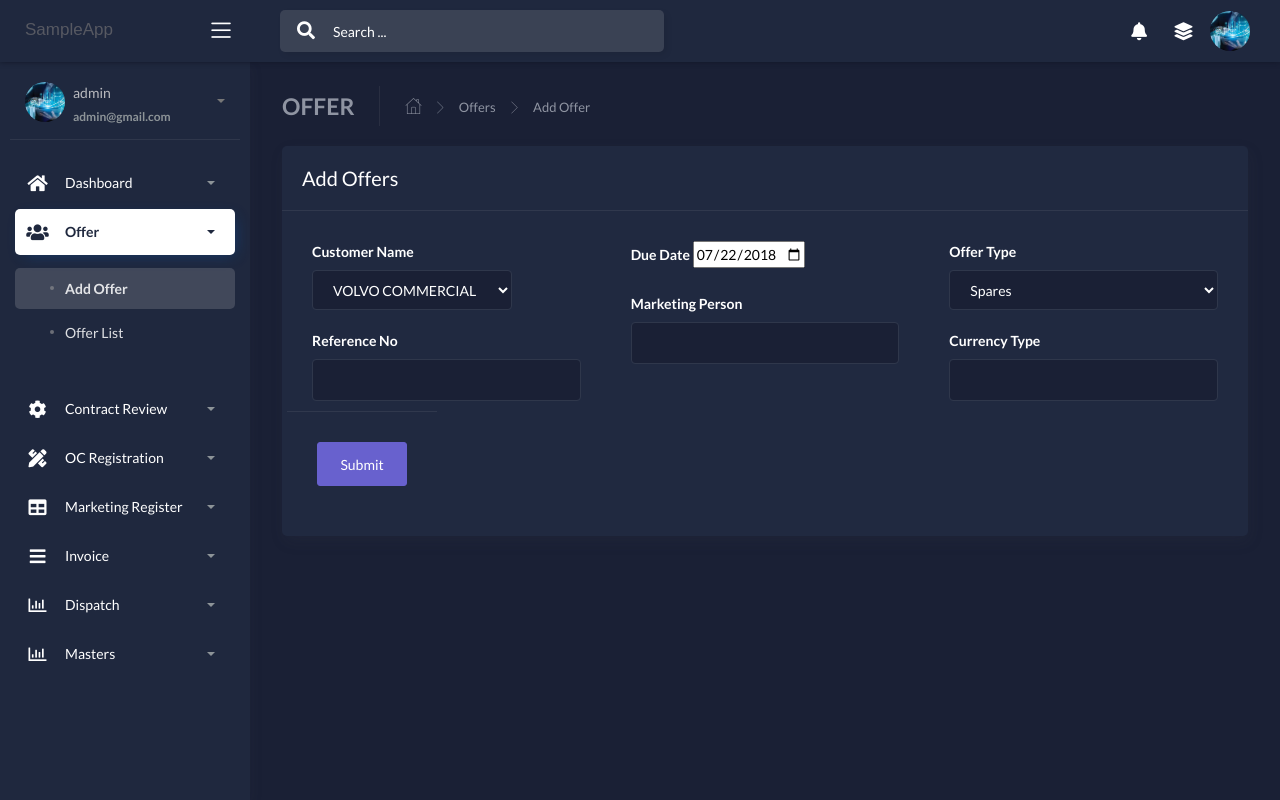
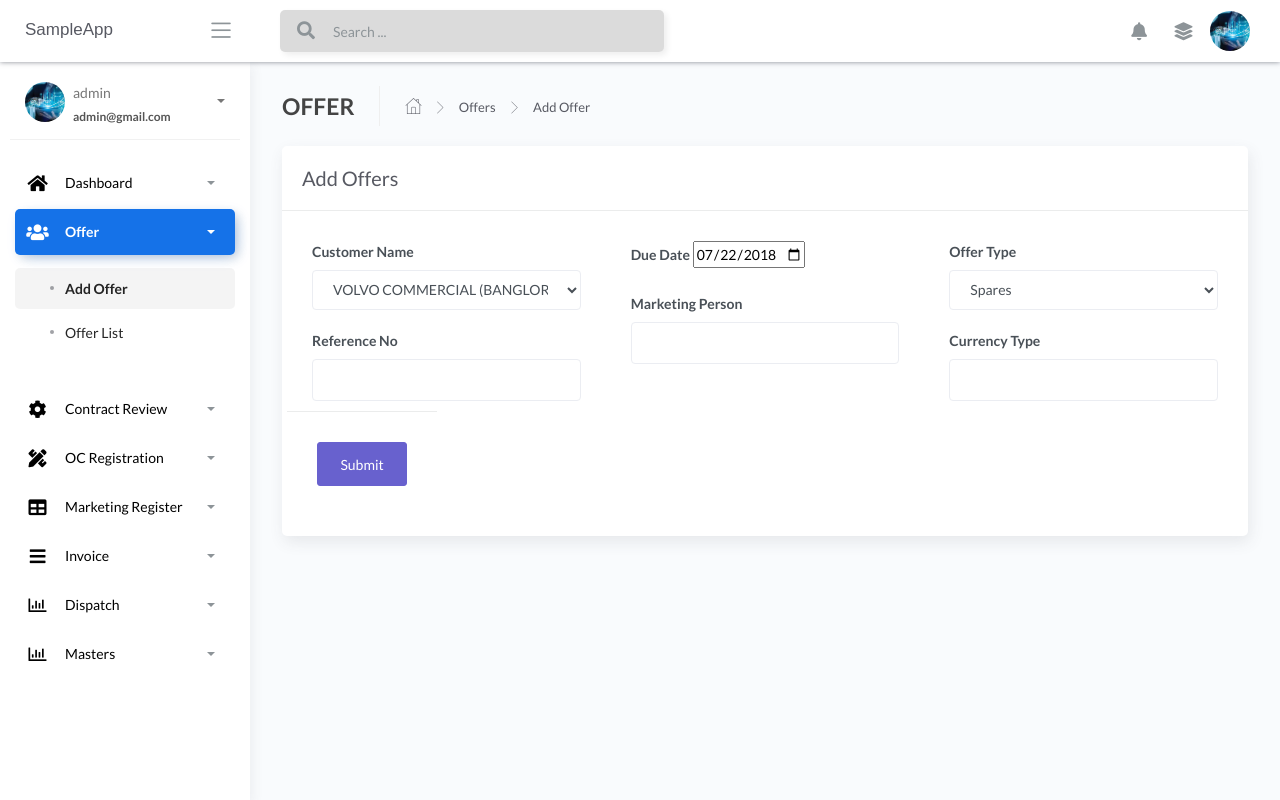
Before and after one commit to shreyashc01/rakesh-project, a Flask app: page /offer-addoffer in a window 1280 px wide. Run offline with Flask 2, Linux system fonts and the light colour scheme; a user stored in the database is signed in; data comes from the database, SQL or seed files in the repository; both versions use the stored data as it was after the commit; some libraries are stand-ins or nearby versions.

Commit message:
make it better

```diff
--- a/apps/templates/home/add-offer.html
+++ b/apps/templates/home/add-offer.html
@@ -43,17 +43,18 @@
 						<form action='' method = "POST">
 						<div class="card-body">
 							<div class="row">
-								<div class="col-md-12 col-lg-4">
+								<div class="col-md-6 col-lg-4">
 
 							<div class="form-group">
 							<tr>
 							<label>Customer Name</label>
-							<select name="main_usr_select" class="form-control input-fixed">
+							<select name="main_usr_select" class="form-control">
 								{% for user in users %}
 								<option>{{ user.customer_name }}</option>
 								{% endfor %}
 
 							</select>
+
 							</tr>
 							</div>
 
--- a/apps/templates/includes/navigation.html
+++ b/apps/templates/includes/navigation.html
@@ -1,7 +1,7 @@
 		<div class="main-header">
 
 			<!-- Logo Header -->
-			<div class="logo-header" data-background-color="dark2">
+			<div class="logo-header" data-background-color="white">
 
 				<a href="" class="logo">
 					<h style="font-family: Arial">SampleApp</h>
@@ -21,7 +21,7 @@
 			<!-- End Logo Header -->
 
 			<!-- Navbar Header -->
-			<nav class="navbar navbar-header navbar-expand-lg" data-background-color="dark2">
+			<nav class="navbar navbar-header navbar-expand-lg" data-background-color="white">
 
 				{% if current_user.is_authenticated %}
 				<div class="container-fluid">
--- a/apps/templates/includes/sidebar.html
+++ b/apps/templates/includes/sidebar.html
@@ -1,5 +1,5 @@
 		<!-- Sidebar -->
-		<div class="sidebar sidebar-style-2" data-background-color="dark2">
+		<div class="sidebar sidebar-style-2" data-background-color="white">
 			<div class="sidebar-wrapper scrollbar scrollbar-inner">
 				<div class="sidebar-content">
 
@@ -35,15 +35,15 @@
 					<ul class="nav nav-primary">
 						<li class="nav-item {% if 'dashboard' in segment %} active {% endif %}">
 							<a data-toggle="collapse" href="#dashboard" aria-expanded="false">
-								<i style="color:white;" class="fas fa-home"></i>
-								<p style="color:white;">Dashboard</p>
+								<i style="color:black;" class="fas fa-home"></i>
+								<p style="color:black;">Dashboard</p>
 								<span class="caret"></span>
 							</a>
 							<div class="collapse {% if 'dashboard' in segment %} show {% endif %}" id="dashboard">
 								<ul class="nav nav-collapse">
 									<li class="{% if 'dashboard' in segment %} active {% endif %}">
 										<a href="/dashboard">
-											<span  style="color:white;" class="sub-item">Dashboard</span>
+											<span  style="color:black;" class="sub-item">Dashboard</span>
 										</a>
 									</li>
 								</ul>
@@ -52,20 +52,20 @@
 
 						<li class="nav-item {% if 'offer-' in segment %} active {% endif %}">
 							<a data-toggle="collapse" href="#base">
-								<i  style="color:white;" class="fas fa-users"></i>
-								<p  style="color:white;">Offer</p>
+								<i  style="color:black;" class="fas fa-users"></i>
+								<p  style="color:black;">Offer</p>
 								<span class="caret"></span>
 							</a>
 							<div class="collapse {% if 'offer-' in segment %} show {% endif %}" id="base">
 								<ul class="nav nav-collapse">
 									<li class="{% if 'offer-addoffer' in segment %} active {% endif %}">
 										<a href="/offer-addoffer">
-											<span  style="color:white;" class="sub-item">Add Offer</span>
+											<span  style="color:black;" class="sub-item">Add Offer</span>
 										</a>
 									</li>
 									<li class="{% if 'offer-offerlist' in segment %} active {% endif %}">
 										<a href="/offer-offerlist">
-											<span  style="color:white;" class="sub-item">Offer List</span>
+											<span  style="color:black;" class="sub-item">Offer List</span>
 										</a>
 									</li>
 								</ul>
@@ -74,38 +74,38 @@
 
 						<li class="nav-item {% if 'configs' in segment %} active {% endif %}">
 							<a data-toggle="collapse" href="#sidebarLayouts">
-								<i  style="color:white;" class="fas fa-cog"></i>
-								<p  style="color:white;">Contract Review</p>
+								<i  style="color:black;" class="fas fa-cog"></i>
+								<p  style="color:black;">Contract Review</p>
 								<span class="caret"></span>
 							</a>
 						</li>
 						<li class="nav-item {% if 'trade' in segment %} active {% endif %}">
 							<a data-toggle="collapse" href="#trades">
-								<i  style="color:white;" class="fas fa-pencil-ruler"></i>
-								<p  style="color:white;">OC Registration</p>
+								<i  style="color:black;" class="fas fa-pencil-ruler"></i>
+								<p  style="color:black;">OC Registration</p>
 								<span class="caret"></span>
 							</a>
 						</li>
 
 						<li class="nav-item {% if 'orderbook' in segment %} active {% endif %}">
 							<a data-toggle="collapse" href="#orderbook">
-								<i  style="color:white;" class="fas fa-table"></i>
-								<p  style="color:white;">Marketing Register</p>
+								<i  style="color:black;" class="fas fa-table"></i>
+								<p  style="color:black;">Marketing Register</p>
 								<span class="caret"></span>
 							</a>
 						</li>
 
 						<li class="nav-item {% if 'logs' in segment %} active {% endif %}">
 							<a data-toggle="collapse" href="#logs">
-								<i  style="color:white;" class="fas fa-bars"></i>
-								<p  style="color:white;">Invoice</p>
+								<i  style="color:black;" class="fas fa-bars"></i>
+								<p  style="color:black;">Invoice</p>
 								<span class="caret"></span>
 							</a>
 							<div class="collapse {% if 'logs' in segment %} show {% endif %}" id="logs">
 								<ul class="nav nav-collapse">
 									<li class="{% if 'autologions-logs' in segment %} active {% endif %}">
 										<a href="/autologions-logs.html">
-											<span  style="color:white;" class="sub-item">Invoice List</span>
+											<span  style="color:black;" class="sub-item">Invoice List</span>
 										</a>
 									</li>
 								</ul>
@@ -113,32 +113,32 @@
 						</li>
 						<li class="nav-item {% if 'analysis' in segment %} active {% endif %}">
 							<a data-toggle="collapse" href="#analysis">
-								<i  style="color:white;" class="far fa-chart-bar"></i>
-								<p  style="color:white;">Dispatch</p>
+								<i  style="color:black;" class="far fa-chart-bar"></i>
+								<p  style="color:black;">Dispatch</p>
 								<span class="caret"></span>
 							</a>
 						</li>
 						<li class="nav-item {% if 'masters' in segment %} active {% endif %}">
 							<a data-toggle="collapse" href="#masters">
-								<i  style="color:white;" class="far fa-chart-bar"></i>
-								<p  style="color:white;">Masters</p>
+								<i  style="color:black;" class="far fa-chart-bar"></i>
+								<p  style="color:black;">Masters</p>
 								<span class="caret"></span>
 							</a>
 							<div class="collapse {% if 'masters' in segment %} show {% endif %}" id="masters">
 								<ul class="nav nav-collapse">
 									<li class="{% if 'Product-masters' in segment %} active {% endif %}">
 										<a href="/Product-masters">
-											<span  style="color:white;" class="sub-item">Product Master</span>
+											<span  style="color:black;" class="sub-item">Product Master</span>
 										</a>
 									</li>
 									<li class="{% if 'Kit-masters' in segment %} active {% endif %}">
 										<a href="/Kit-masters">
-											<span  style="color:white;"class="sub-item">Kit Master</span>
+											<span  style="color:black;"class="sub-item">Kit Master</span>
 										</a>
 									</li>
 									<li class="{% if 'Customer-masters' in segment %} active {% endif %}">
 										<a href="/Customer-masters">
-											<span  style="color:white;" class="sub-item">Customer Master</span>
+											<span  style="color:black;" class="sub-item">Customer Master</span>
 										</a>
 									</li>
 								</ul>
--- a/apps/templates/layouts/base.html
+++ b/apps/templates/layouts/base.html
@@ -32,7 +32,7 @@
     {% block stylesheets %}{% endblock stylesheets %}
 
 </head>
-<body data-background-color="dark">
+<body data-background-color="white">
 	<div class="wrapper">
 
         {% include 'includes/navigation.html' %}
```
Also changed, not shown: apps/db.sqlite3.
